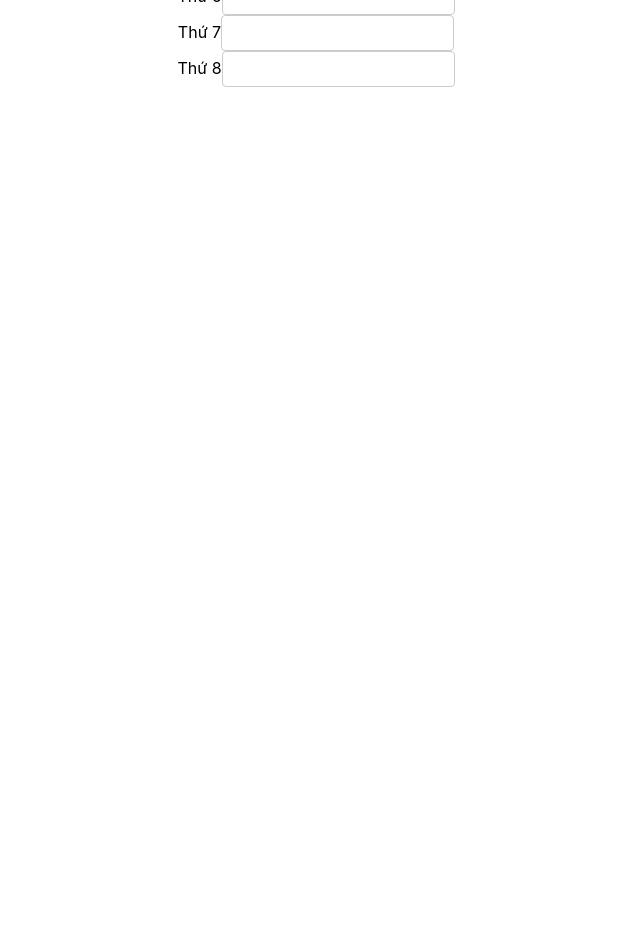
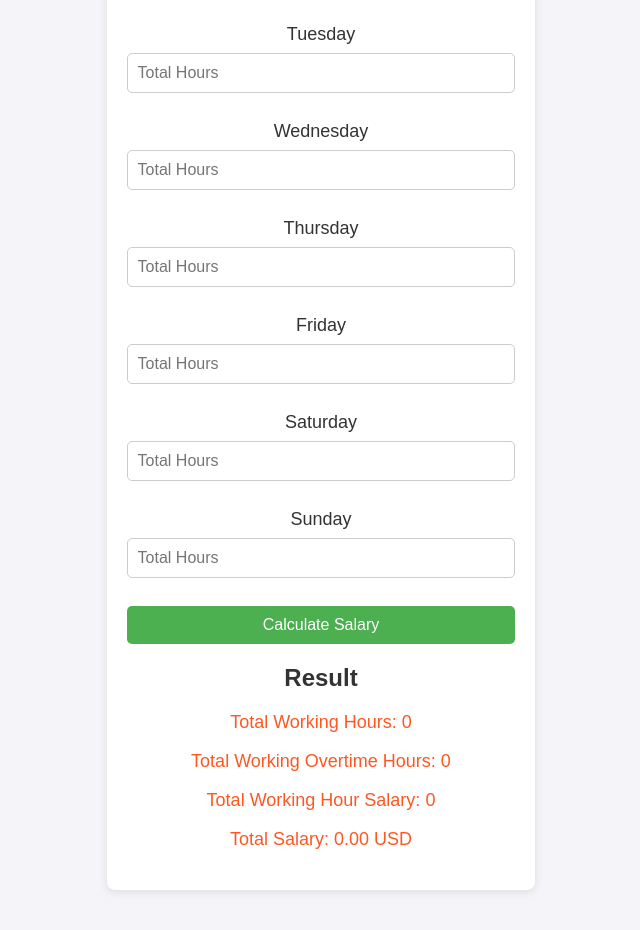
Before and after one commit to HaiAnhNguyen6599/demo-react, a React (Create React App) app in the folder my-app/: page / in a window 1280 px wide. Shown: the part 380-1310 px from the top of the page, without its empty margins (319-959 px from the left). Before the commit the page ends 800 px from the top, so only its background shows below. Built offline with nearby package versions, Linux system fonts and the light colour scheme.

Commit message:
Add SalaryCalculator.js

```diff
--- a/my-app/src/App.css
+++ b/my-app/src/App.css
@@ -1,7 +1,7 @@
 .App {
   text-align: center;
 }
-input {
+/* input {
   padding: 8px 12px;
   font-size: 16px;
   border: 1px solid #ccc;
@@ -16,4 +16,114 @@ button {
   border: none;
   border-radius: 4px;
   cursor: pointer;
+} */
+
+/* Căn chỉnh tổng thể của ứng dụng */
+body {
+  font-family: Arial, sans-serif;
+  background-color: #f4f4f9;
+  color: #333;
+  margin: 0;
+  padding: 0;
 }
+
+/* Căn giữa toàn bộ nội dung */
+.container {
+  display: inline-block;
+  max-width: 800px;
+  margin: 50px auto;
+  padding: 20px;
+  background-color: #fff;
+  border-radius: 8px;
+  box-shadow: 0 2px 10px rgba(0, 0, 0, 0.1);
+}
+
+/* Tiêu đề chính */
+h3 {
+  text-align: center;
+  color: #4caf50;
+  margin-bottom: 20px;
+}
+
+/* Các trường nhập liệu (input) */
+input[type="number"] {
+  width: 100%;
+  padding: 10px;
+  margin: 8px 0;
+  border-radius: 5px;
+  border: 1px solid #ccc;
+  font-size: 16px;
+  box-sizing: border-box;
+}
+
+input[type="number"]:focus {
+  border-color: #4caf50;
+  outline: none;
+}
+
+/* Nút tính lương */
+button {
+  background-color: #4caf50;
+  color: white;
+  border: none;
+  padding: 10px 20px;
+  border-radius: 5px;
+  font-size: 16px;
+  cursor: pointer;
+  display: block;
+  width: 100%;
+  margin-top: 20px;
+  transition: background-color 0.3s ease;
+}
+
+button:hover {
+  background-color: #45a049;
+}
+
+/* Hiển thị thông báo lỗi */
+p {
+  font-size: 18px;
+  text-align: center;
+  color: #ff5722;
+}
+
+/* Kết quả tính toán */
+.result {
+  margin-top: 30px;
+  text-align: center;
+}
+
+.result h2 {
+  color: #4caf50;
+}
+
+.result p {
+  font-size: 18px;
+  margin: 8px 0;
+}
+
+/* Các label cho mỗi ngày */
+label {
+  font-size: 18px;
+  margin-bottom: 10px;
+  /* display: block; */
+}
+
+/* Bố cục tổng thể các ô nhập liệu cho giờ làm việc */
+div {
+  margin-bottom: 20px;
+}
+
+/* Các div con trong phần tính lương */
+button,
+input {
+  margin-top: 10px;
+}
+
+/* Tạo khoảng cách giữa các phần */
+h3,
+label,
+button {
+  margin-left: auto;
+  margin-right: auto;
+}
--- a/my-app/src/components/SalaryCalculate.js
+++ b/my-app/src/components/SalaryCalculate.js
@@ -2,7 +2,7 @@ import React, { useState } from "react";
 
 const SalaryCalculate = () => {
   const [hourlyRate, setHourlyRate] = useState(""); //Mức lương theo giờ
-  const [hour, setHours] = useState({
+  const [hours, setHours] = useState({
     monday: "",
     tuesday: "",
     wednesday: "",
@@ -11,30 +11,141 @@ const SalaryCalculate = () => {
     saturday: "",
     sunday: "",
   }); // số giờ làm việc từng ngày trong tuần
-  const [totalHour, setTotalHour] = useState(0); // tổng số giờ làm việc
-  const [overTimeHour, setOverTimeHour] = useState(0); // tổng số giờ overtime
-  const [totalSalary, setTotalSalary] = useState(0); // lương
+  const [totalHours, setTotalHour] = useState(0); // tổng số giờ làm việc
+  const [overTimeHours, setOverTimeHour] = useState(0); // tổng số giờ overtime
+  const [overTimeSalary, setOverTimeSalary] = useState(0); // Tổng lương overtime
+  const [totalSalary, setTotalSalary] = useState(0); // tổng lương full
   const [error, setError] = useState(" "); //error
 
+  // Hàm sử dụng để cập nhật `Mức lương theo giờ` (hourlyRate) khi người dùng nhập liệu vào ô input tương ứng
+  // e (event): Tham số e là sự kiện (event) phát sinh khi ngườ dùng thay đổi giá trị trong ô input
+  // e.target.value: Lấy value trong ô input mà người dùng nhập
+  // setHourlyRate(e.target.value): cập nhật hourlyRate với giá trị người dùng nhập = cách gọi hàm setHourlyRate của useState
+  const handleHourRateChange = (e) => {
+    setHourlyRate(e.target.value);
+  };
+
+  // Hàm dùng để cập nhật số giờ làm việc cho từng ngày trong tuần = cách sử dụng function 'setHours' của useState (Số giờ làm việc từng ngày trong tuần)
+  // day: ngày trong tuần  (monday, friday, ..) để biết cập nhật cho ngày nào
+  // value: giá trị mới từ input, biểu thị số giờ làm việc mà người dùng nhập vào cho ngày đó
+  // setHours cập nhật state hours (là một đối tượng lưu số giờ làm việc của từng ngày trong tuần)
+  // prevHours: Để đẩm bảo chúng ta không mất dữ liệu của các ngày khác, prevHours chứa bản sao của các ngày trước đó
+  // [day]: value: GHi ĐÈ số giờ làm việc của ngày được chỉ định (day) bằng (value) mới, trong khi các ngày khác vẫn giữ nguyên
+  const handleHoursChange = (day, value) => {
+    // const hoursValue = parseFloat(value);
+    // if (hoursValue >= 0) {
+    setHours((prevHours) => ({
+      ...prevHours,
+      [day]: value,
+    }));
+    // } else {
+    //   alert("Please enter Positive Hour");
+    // }
+  };
+
+  const calculateSalary = () => {
+    // Lấy tât cả giá trị số giờ làm việc của đối tượng `hours` và chuyển thành Number
+    const dailyhours = Object.values(hours).map(Number);
+
+    // Kiểm tra bất kỳ giá trị nào không hợp lệ
+    // dùng some để kiểm tra xem giá trị nào trong `hour` trống hoặc âm
+    // Nếu thỏa mãn điều kiện if thì sẽ dừng hàm calculateSalary() và không thực hiện các bước sau
+    if (dailyhours.some((h) => h === "" || h < 0)) {
+      setError("Please enter valid value for every day");
+      setTotalHour(0);
+      setOverTimeHour(0);
+      setTotalSalary(0);
+      return;
+    }
+
+    // Xóa thông báo lỗi nếu tất cả các giá trị hợp lệ
+    setError("");
+
+    // Tính tổng số giờ làm việc trong tuần
+    // Sử dụng reduce để cộng tất cả các giá trị giờ làm việc trong mảng dailyHours
+    // (acc, h) => acc + h: Hàm callback được thự thi trên mỗi phần tử của mảng
+    // acc (accumulator) là biến tích luỹ để lưu trữ TỔNG tạm thời trong mỗi lần lặp: vd: 5 + 2 = 7 => acc 7 rồi + tiếp với h (=5) tiếp theo 7 + 5 = 12 rồi tiếp tục
+    // h: phần từ hiện tại của mang dailyHours
+    // 0: giá trị ban đầu của acc
+    const total = dailyhours.reduce((acc, h) => acc + h, 0);
+
+    // Tính tổng số giờ làm thêm nếu tổng số giờ đó > 40
+    // Nếu total > 40 thì số giờ overtime = total - 40, ngược lại = 0
+    // Số giờ làm việc thông thường dùng để phân biệt với overtime
+    const overtime = total > 40 ? total - 40 : 0;
+    const regularHours = total - overtime;
+
+    // Tính tổng lương, giờ làm thêm được tính với hệ số 1.5
+    const overTimeSalary = overtime * hourlyRate * 1.5;
+    const salary = regularHours * hourlyRate + overtime * hourlyRate * 1.5;
+
+    // Cập nhật các giá trị vào state
+    setTotalHour(total);
+    setOverTimeHour(overtime);
+    setOverTimeSalary(overTimeSalary);
+    setTotalSalary(salary);
+  };
+
   return (
-    <div style={{ padding: "20px" }}>
+    <div className="container" style={{ padding: "20px" }}>
       <div>
         <label>
           Mức lương theo giờ
-          <input type="number" placeholder="USD/hour"></input>
+          <input
+            type="number"
+            value={hourlyRate}
+            onChange={handleHourRateChange}
+            placeholder="USD/hour"
+          ></input>
         </label>
       </div>
-
+      {/*
+      - Tạo array ngày trong tuần và loop vào từng ngày. Sử dụng [].map
+      - day: tên của từng index trong mảng (các ngày trong tuần)
+      - index: index của từng ngày, từ index 0 - 6
+      - Mỗi lần lặp sẽ tạo ra div chứa label và input
+      - Thứ ${index + 2}: Hiển thị label từ Thứ 2 - CN
+      - value={hour[day]}: Lấy giá trị từ hours theo từng day (ví dụ: hours["monday"])
+      - onChange = {(e) => handleHoursChange(day, e.target.value)}: Gọi hàm handleHoursChange khi thay đổi giá trị,
+      - truyền `day` và `value` mới của input để cập nhập
+      */}
       <div style={{ marginTop: "10px" }}>
         <h3>Số giờ làm việc</h3>
-        {["monday", "tuesday", "wednesday", "thursday", "friday", "saturday", "sunday"].map((day,index) => (
-            <div key={index}>
-                <label>
-                    {`Thứ ${index + 2}`}
-                    <input></input>
-                </label>
-            </div>
+        {[
+          "Monday",
+          "Tuesday",
+          "Wednesday",
+          "Thursday",
+          "Friday",
+          "Saturday",
+          "Sunday",
+        ].map((day, index) => (
+          <div key={index}>
+            <label>
+              {day}
+              <input
+                type="number"
+                value={hours[day]}
+                onChange={(e) => handleHoursChange(day, e.target.value)}
+                placeholder="Total Hours"
+              ></input>
+            </label>
+          </div>
         ))}
+      </div>
+
+      <button onClick={calculateSalary} style={{ marginTop: "15px" }}>
+        Calculate Salary
+      </button>
+
+      {error && <p style={{ color: "red" }}>{error}</p>}
+
+      <div style={{ marginTop: "20px" }}>
+        <h2>Result</h2>
+        <p>Total Working Hours: {totalHours}</p>
+        <p>Total Working Overtime Hours: {overTimeHours}</p>
+        <p>Total Working Hour Salary: {overTimeSalary}</p>
+        <p>Total Salary: {totalSalary.toFixed(2)} USD</p>
       </div>
     </div>
   );
--- a/my-app/src/components/SumNumber.js
+++ b/my-app/src/components/SumNumber.js
@@ -13,7 +13,7 @@ function SumNumber() {
 
   //useEffect sẽ cập nhập sumResult() mỗi khi được thay đổi
   // Tự động hiện kêt quả sumReact
-  // useEffect(() => sumResult(), [numA, numB]);
+  useEffect(() => sumResult());
 
   // (e) arrow function nhận sự kiện e và cập nhập giá trị numA với giá trị hiện tại ở input (e.target.value).  e sẽ được dùng để lấy giá trị input hiện tại
   // Sau đó setNumA sẽ được sử dụng để cập nhật trạng thái ở input cho numA.
```
Also changed, not shown: my-app/src/App.js (+4 -4 lines).
